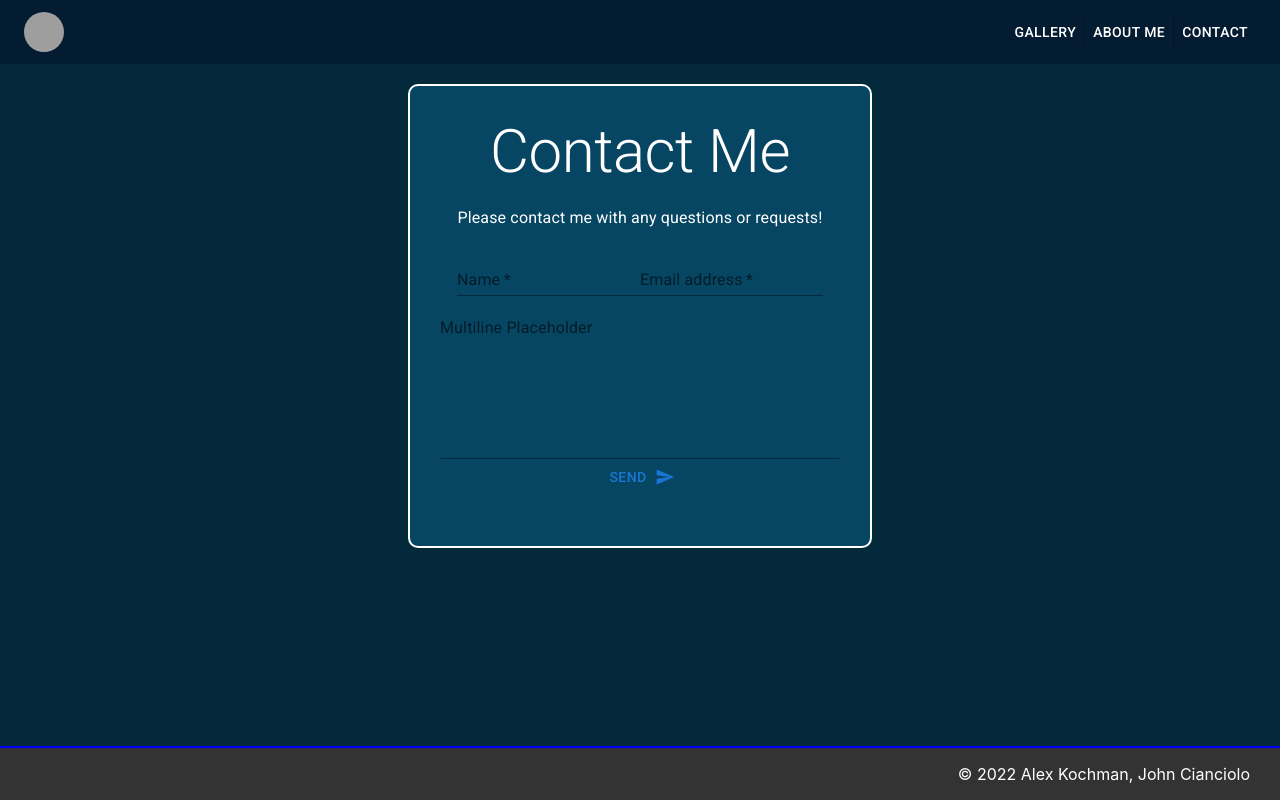
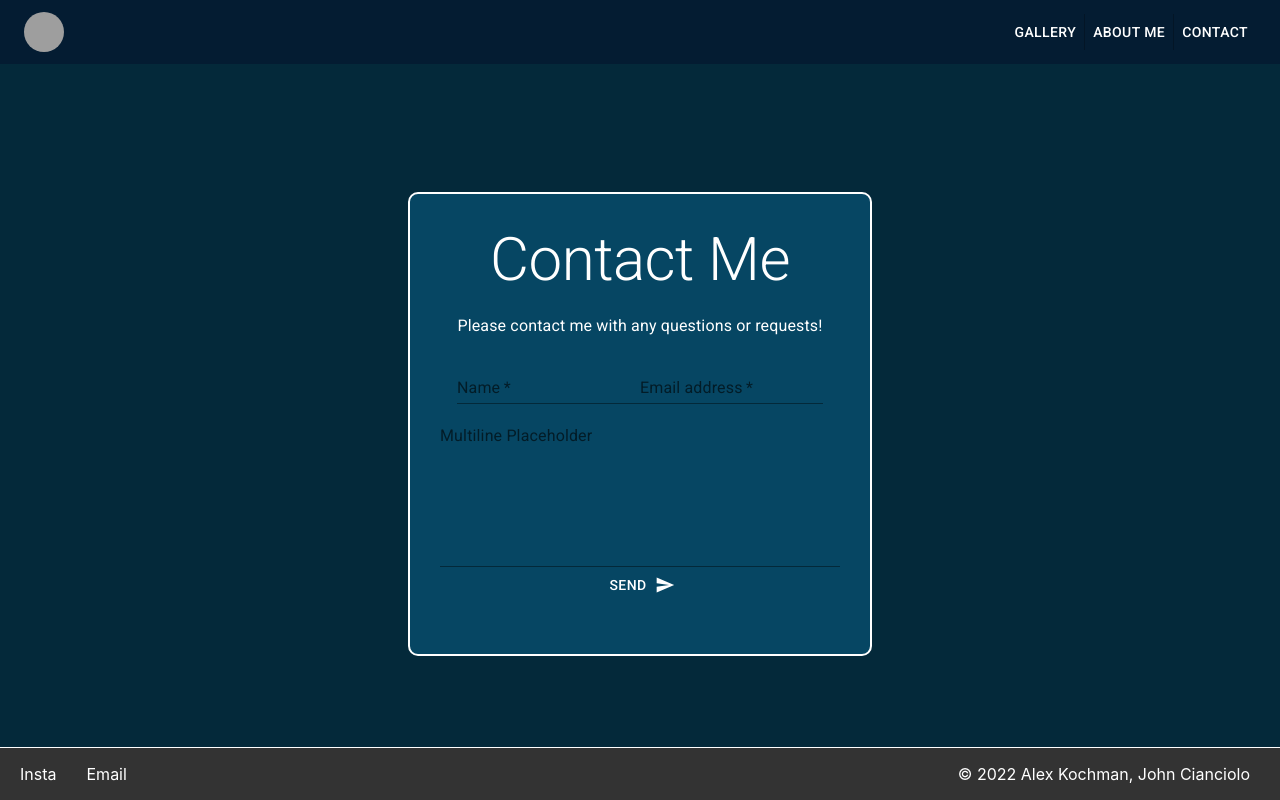
Before and after one commit to jcianciolo/woodworking-portfolio, a React (Create React App) app: page /contact in a window 1280 px wide. Built offline with nearby package versions, Linux system fonts and the light colour scheme; grey boxes are pictures that could not be loaded.

Commit message:
fix: minor css updates

```diff
--- a/public/index.html
+++ b/public/index.html
@@ -2,7 +2,7 @@
 <html lang="en">
   <head>
     <meta charset="utf-8" />
-    <link rel="icon" href="%PUBLIC_URL%/favicon.ico" />
+    <link rel="icon" href="%PUBLIC_URL%/ajk.ico" />
     <meta name="viewport" content="width=device-width, initial-scale=1" />
     <meta name="theme-color" content="#000000" />
     <meta
--- a/src/App.css
+++ b/src/App.css
@@ -59,13 +59,22 @@ code {
 
 
 .footer {
-  border-top: 2px solid blue;
+  border-top: 1px solid white;
+  background-color: #333;
+  color: white;
+  display: flex;
+  justify-content: space-between;
+  position: fixed;
+  left: 0;
+  bottom: 0;
+  width: 100%;
+}
+.footer-gallery {
+  border-top: 1px solid white;
   background-color: #333;
   color: white;
   text-align: end;
-  position: fixed;
-  left: 0;
-  bottom: 0;
+  position: sticky;
   width: 100%;
 }
 
@@ -77,3 +86,8 @@ code {
   background-color: #333;
   color: white;
 }
+
+.socials {
+  display: flex;
+  margin-left: 20px;
+}
--- a/src/components/About.js
+++ b/src/components/About.js
@@ -14,24 +14,31 @@ const About = () => {
     return (
         <>
             <ButtonAppBar />
-            <Box sx={{ backgroundColor: '#04293A', height: '90vh'}}>
+            <Box sx={{ backgroundColor: '#04293A', height: '90vh' }}>
 
                 <Typography variant="h2" sx={{ padding: 5, color: 'white' }}>About the artist</Typography>
 
-                <Box sx={{ margin: '0px 50px', padding: '10px', backgroundColor: '#064663', color: 'white', borderRadius: '5px' }} >
-                <Grid container spacing={3} sx={{ alignItems: 'center', justifyContent: 'center' }}>
-                    <Grid item xs={12} sm={8} md={5} >
-                        <img src='https://images.squarespace-cdn.com/content/v1/559c3ccce4b0cebfa4ebbf72/1621033170274-7Z7URX4RP4ME63TJ8X1X/IMG_1790.jpg?format=300w' style={{borderRadius: '1rem'}} alt="alex working on a table" />
+                <Box sx={{ display: 'flex', justifyContent: 'center', alignItems: 'center' }}>
+
+                    <Box sx={{ width: '50vw', border: '1px solid white', padding: '50px 0px', backgroundColor: '#064663', color: 'white', borderRadius: '5px' }} >
+                    <Grid container spacing={3} sx={{ alignItems: 'center', justifyContent: 'center' }}>
+                        <Grid item xs={6} sm={8} md={5} >
+                            <img src='https://images.squarespace-cdn.com/content/v1/559c3ccce4b0cebfa4ebbf72/1621033170274-7Z7URX4RP4ME63TJ8X1X/IMG_1790.jpg?format=300w' style={{borderRadius: '1rem'}} alt="alex working on a table" />
+                        </Grid>
+                        <Grid item xs={6} sm={8} md={5}>
+                            <Typography variant="h5">{shortAboutMe}</Typography>
+                        </Grid>
                     </Grid>
-                    <Grid item xs={12} sm={8} md={5}>
-                        <Typography variant="p">{shortAboutMe}</Typography>
-                    </Grid>
-                </Grid>
+                    </Box>
                 </Box>
 
             </Box>
 
             <div className="footer">
+                <div className="socials">
+                    <p>Insta</p>
+                    <p>Email</p>
+                </div>
                 <p>© 2022 Alex Kochman, John Cianciolo</p>
             </div>
 
@@ -40,3 +47,14 @@ const About = () => {
 }
 
 export default About
+
+
+// <Box sx={{ display: 'flex', justifyContent: 'center', alignItems: 'center' }}>
+
+//                     <Box sx={{  display: 'flex', justifyContent: 'space-between', alignItems: 'center', width: '50vw', border: '1px solid white', padding: '50px 0px', backgroundColor: '#064663', color: 'white', borderRadius: '5px' }} >
+//                     <img src='https://images.squarespace-cdn.com/content/v1/559c3ccce4b0cebfa4ebbf72/1621033170274-7Z7URX4RP4ME63TJ8X1X/IMG_1790.jpg?format=300w' style={{borderRadius: '1rem'}} alt="alex working on a table" />
+//                     <Typography variant="h5">{shortAboutMe}</Typography>
+
+
+//                     </Box>
+//                 </Box>
--- a/src/components/Contact.js
+++ b/src/components/Contact.js
@@ -11,8 +11,8 @@ const Contact = () => {
     return (
         <>
             <ButtonAppBar />
-            <Box sx={{ display: "flex", justifyContent: "center", height: '90vh', backgroundColor: '#04293A', color: 'white' }}>
-                <Box sx={{ width: "50vh", height: '50vh', margin: '20px 0px', border: "2px solid white",  borderRadius: "10px", padding: '30px', backgroundColor: '#064663' }}>
+            <Box sx={{ display: "flex", justifyContent: "center", alignItems: 'center', height: '90vh', backgroundColor: '#04293A', color: 'white' }}>
+                <Box sx={{ width: "50vh", height: '50vh', border: "2px solid white",  borderRadius: "10px", padding: '30px', backgroundColor: '#064663' }}>
                     <Typography variant="h2">Contact Me</Typography>
                     <Typography variant="subtitle1" sx={{ margin: 2 }}>
                         Please contact me with any questions or requests!
@@ -32,7 +32,7 @@ const Contact = () => {
                             sx={{ width: '100%' }}
                         />
                         <div>
-                            <Button variant="text" sx={{ width: '100%' }} endIcon={<SendIcon />}>
+                            <Button variant="text" sx={{ width: '100%', color: 'white' }} endIcon={<SendIcon />}>
                                 Send
                             </Button>
                         </div>
@@ -42,6 +42,10 @@ const Contact = () => {
             </Box>
 
             <div className="footer">
+                <div className="socials">
+                    <p>Insta</p>
+                    <p>Email</p>
+                </div>
                 <p>© 2022 Alex Kochman, John Cianciolo</p>
             </div>
 
--- a/src/components/Gallery.js
+++ b/src/components/Gallery.js
@@ -35,7 +35,7 @@ export default function Gallery({itemData}) {
             <Item itemData={itemData} />
           </Route>
           <Route exact path={path}>
-          <Box sx={{ backgroundColor: '#04293A', padding: '20px 20px', color: 'white' }}>
+          <Box sx={{ backgroundColor: '#04293A', padding: '20px 20px', color: 'white', borderBottom: '1px solid white' }}>
             <Typography variant="h2" sx={{ marginBottom: 2 }}>Signature Collection</Typography>
             <Typography variant="body1" sx={{ }} gutterBottom >
             Lorem ipsum dolor sit amet consectetur adipisicing elit. Veritatis dolores est quas soluta officiis provident beatae sapiente at mollitia eveniet, maxime facilis quod officia sunt aliquid dolorem eius iste asperiores.
@@ -84,7 +84,9 @@ export default function Gallery({itemData}) {
 
 
           </Route>
-      </Switch>
+        </Switch>
+
+
 
     </>
   );
```
Also changed, not shown: 1 other file (tests, documents, lock files or other folders).
